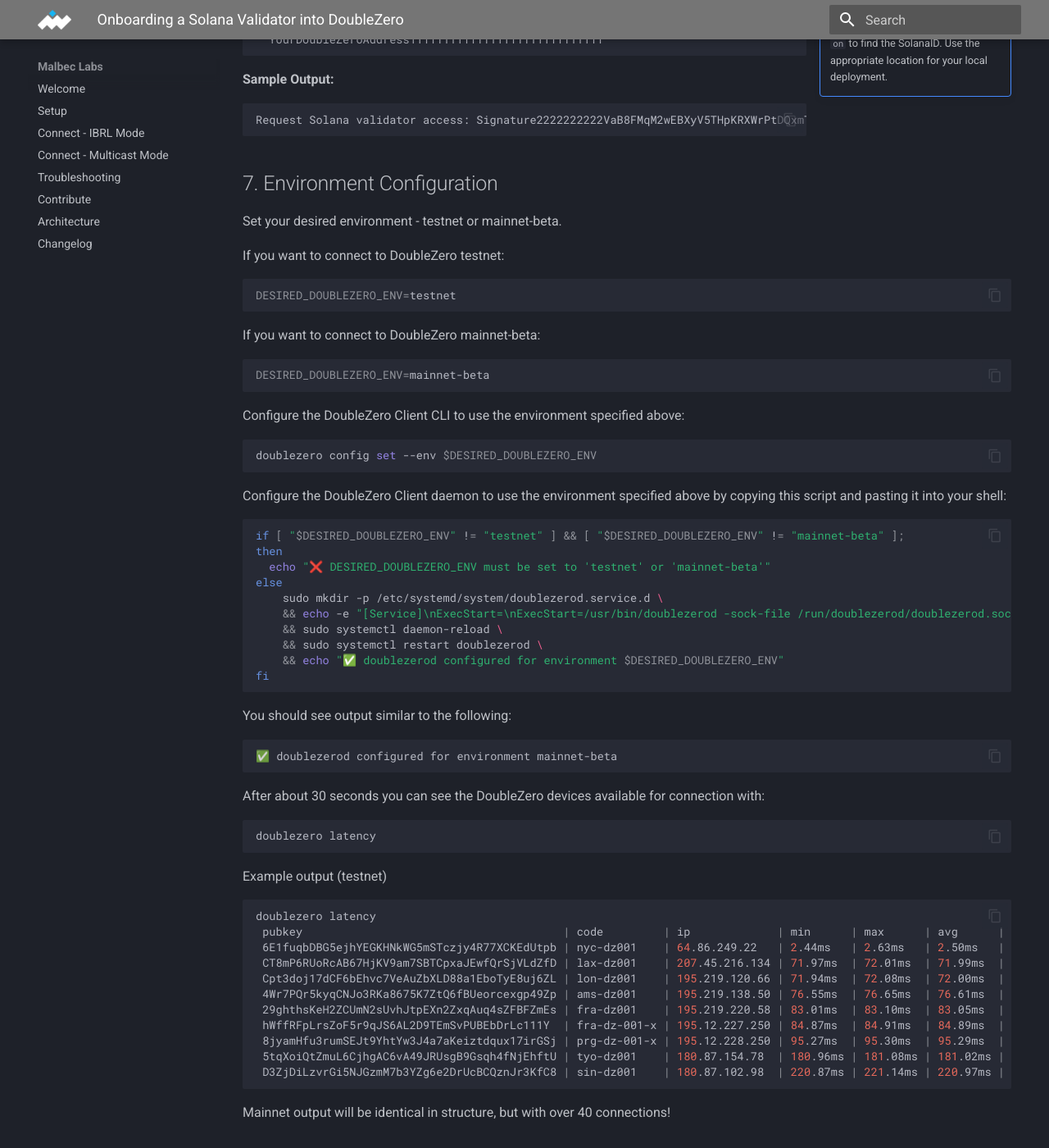
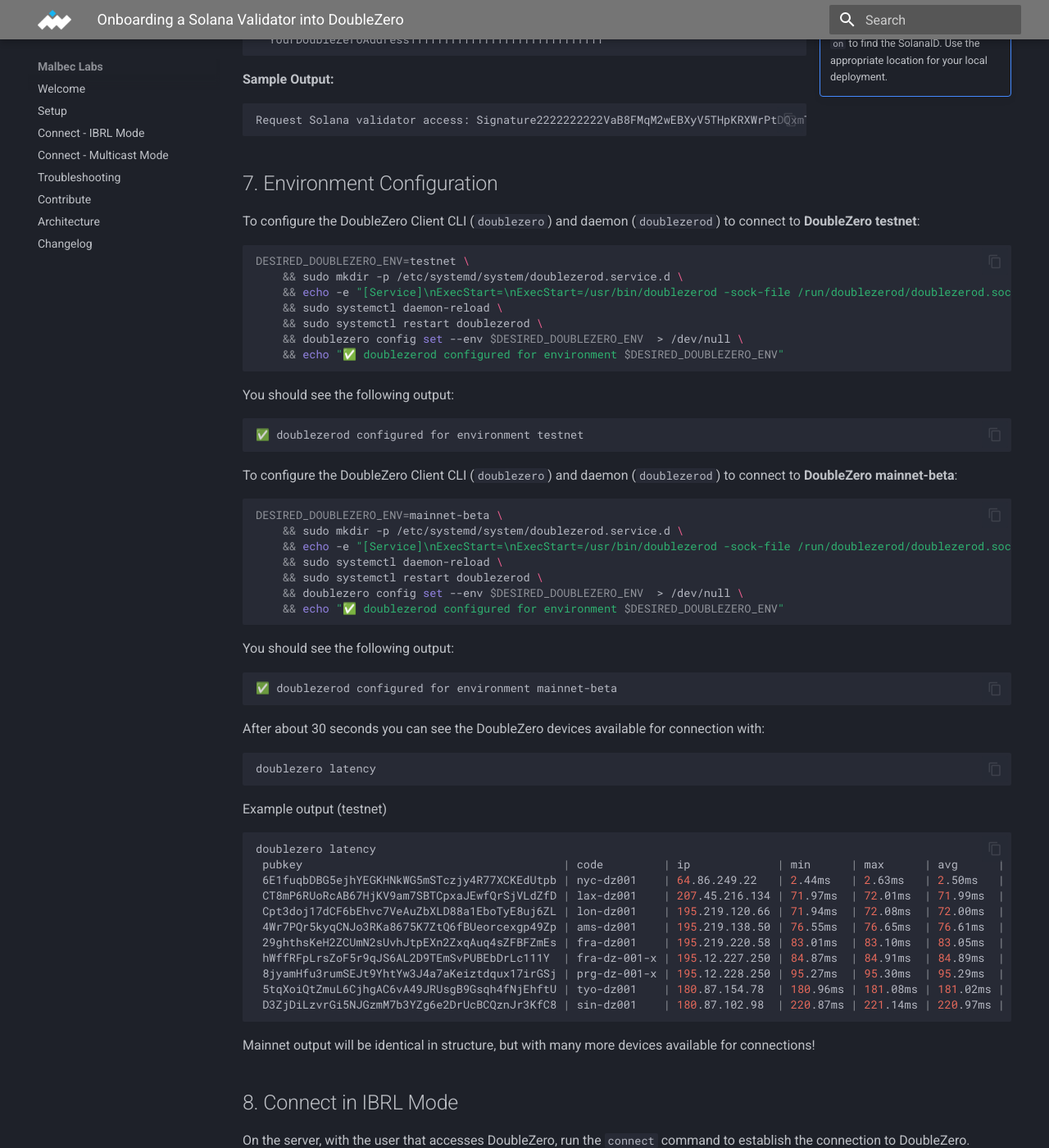
Before and after one commit to malbeclabs/docs, an MkDocs documentation site: the page built from docs/mainnet-beta-migration.md, in a window 1280 px wide and 1400 px high, scrolled down 4116 px. Shown: the whole window at 82% size. Built offline with MkDocs 1.6.1 and Material for MkDocs 9.7.7, drawn with Linux system fonts in a browser that asks for light colours.

Commit message:
simplify

````diff
--- a/docs/mainnet-beta-migration.md
+++ b/docs/mainnet-beta-migration.md
@@ -186,36 +186,34 @@
 ```
 
 ## 7. Environment Configuration
-Set your desired environment - testnet or mainnet-beta.
 
-If you want to connect to DoubleZero testnet:
+To configure the DoubleZero Client CLI (`doublezero`) and daemon (`doublezerod`) to connect to **DoubleZero testnet**:
 ```bash
-DESIRED_DOUBLEZERO_ENV=testnet
-```
-If you want to connect to DoubleZero mainnet-beta:
-```bash
-DESIRED_DOUBLEZERO_ENV=mainnet-beta
-```
-
-Configure the DoubleZero Client CLI to use the environment specified above:
-```bash
-doublezero config set --env $DESIRED_DOUBLEZERO_ENV
-```
-
-Configure the DoubleZero Client daemon to use the environment specified above by copying this script and pasting it into your shell:
-```bash
-if [ "$DESIRED_DOUBLEZERO_ENV" != "testnet" ] && [ "$DESIRED_DOUBLEZERO_ENV" != "mainnet-beta" ];
-then
-  echo "❌ DESIRED_DOUBLEZERO_ENV must be set to 'testnet' or 'mainnet-beta'"
-else
-	sudo mkdir -p /etc/systemd/system/doublezerod.service.d \
+DESIRED_DOUBLEZERO_ENV=testnet \
+	&& sudo mkdir -p /etc/systemd/system/doublezerod.service.d \
 	&& echo -e "[Service]\nExecStart=\nExecStart=/usr/bin/doublezerod -sock-file /run/doublezerod/doublezerod.sock -env $DESIRED_DOUBLEZERO_ENV" | sudo tee /etc/systemd/system/doublezerod.service.d/override.conf > /dev/null \
 	&& sudo systemctl daemon-reload \
 	&& sudo systemctl restart doublezerod \
+	&& doublezero config set --env $DESIRED_DOUBLEZERO_ENV  > /dev/null \
 	&& echo "✅ doublezerod configured for environment $DESIRED_DOUBLEZERO_ENV"
-fi
 ```
-You should see output similar to the following:
+You should see the following output:
+```
+✅ doublezerod configured for environment testnet
+```
+
+To configure the DoubleZero Client CLI (`doublezero`) and daemon (`doublezerod`) to connect to **DoubleZero mainnet-beta**:
+```bash
+DESIRED_DOUBLEZERO_ENV=mainnet-beta \
+	&& sudo mkdir -p /etc/systemd/system/doublezerod.service.d \
+	&& echo -e "[Service]\nExecStart=\nExecStart=/usr/bin/doublezerod -sock-file /run/doublezerod/doublezerod.sock -env $DESIRED_DOUBLEZERO_ENV" | sudo tee /etc/systemd/system/doublezerod.service.d/override.conf > /dev/null \
+	&& sudo systemctl daemon-reload \
+	&& sudo systemctl restart doublezerod \
+	&& doublezero config set --env $DESIRED_DOUBLEZERO_ENV  > /dev/null \
+	&& echo "✅ doublezerod configured for environment $DESIRED_DOUBLEZERO_ENV"
+```
+
+You should see the following output:
 ```
 ✅ doublezerod configured for environment mainnet-beta
 ```
@@ -239,7 +237,7 @@
  5tqXoiQtZmuL6CjhgAC6vA49JRUsgB9Gsqh4fNjEhftU | tyo-dz001    | 180.87.154.78  | 180.96ms | 181.08ms | 181.02ms | true
  D3ZjDiLzvrGi5NJGzmM7b3YZg6e2DrUcBCQznJr3KfC8 | sin-dz001    | 180.87.102.98  | 220.87ms | 221.14ms | 220.97ms | true
 ```
-Mainnet output will be identical in structure, but with over 40 connections!
+Mainnet output will be identical in structure, but with many more devices available for connections!
 </details>
 
 ## 8. Connect in IBRL Mode
````
